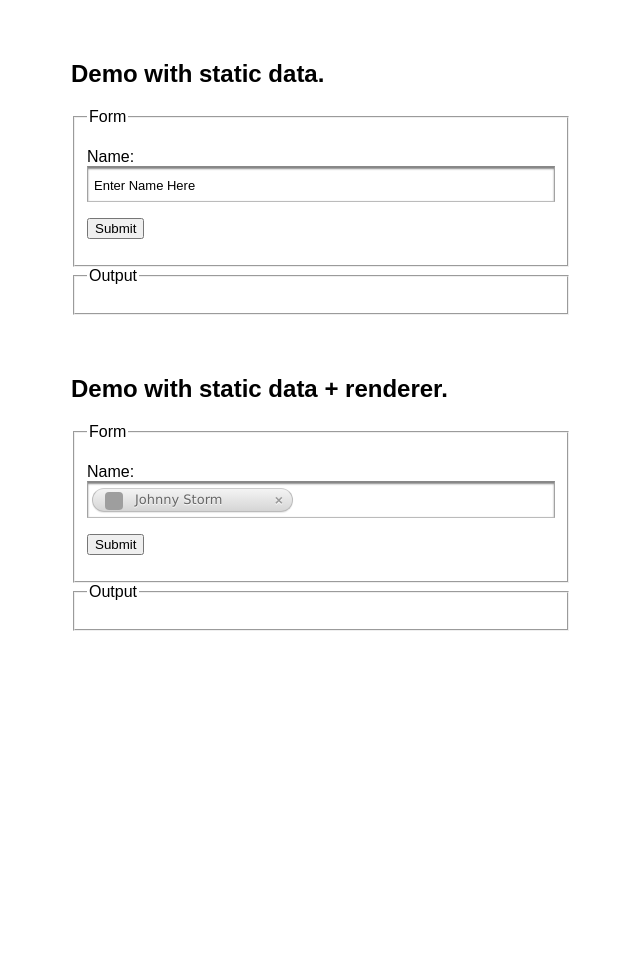
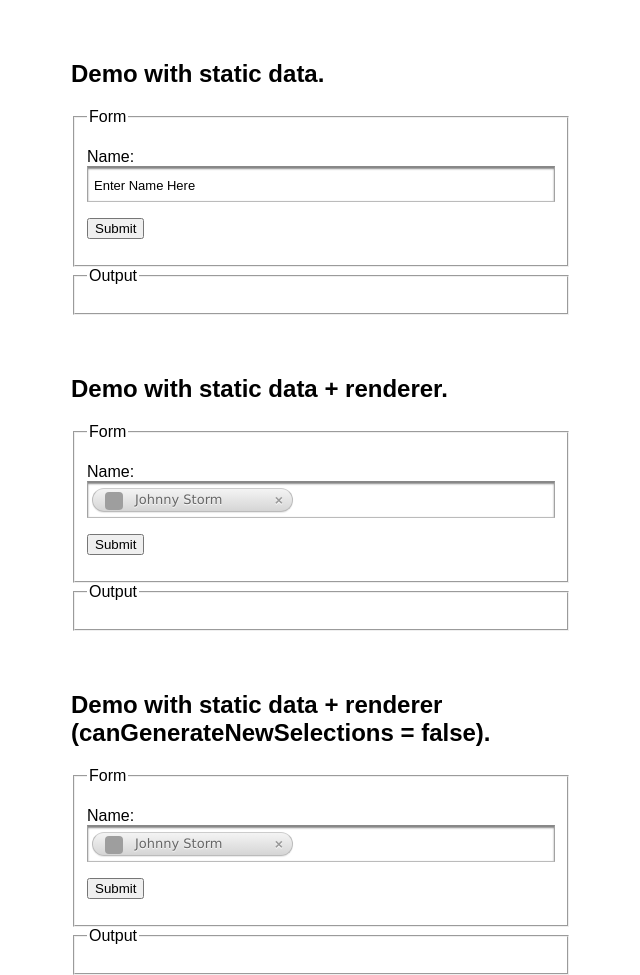
Before and after one commit to wuyuntao/jquery-autosuggest, a website: page demo/demo.html in a window 1280 px wide. Shown: the whole page, without its empty margins (319-959 px from the left). Before the commit the page ends 800 px from the top, so only its background shows below. Drawn offline with Linux system fonts and the light colour scheme; grey boxes are pictures that could not be loaded.

Commit message:
Add demo with canGenerateNewSelections = false

```diff
--- a/demo/demo.html
+++ b/demo/demo.html
@@ -183,6 +183,79 @@
                     output.text('Selected: ' + input.parent('.as-original').find(':hidden').val());
                 });
             }());
+
+            (function () {
+                var container = builder('Demo with static data + renderer (canGenerateNewSelections = false).', 'name', 'Name');
+                container.addClass('user-list');
+                var form = container.find('form');
+                var input = container.find('input[type=text]');
+                var output = container.find('pre');
+
+                var data = [
+                    {
+                        value : "21",
+                        name : "Mick Jagger",
+                        email : 'mick.jagger@example.org',
+                        image : 'http://upload.wikimedia.org/wikipedia/commons/6/68/Mick_Jagger_in_red.jpg',
+                        imageCopyright : 'http://en.wikipedia.org/wiki/File:Mick_Jagger_in_red.jpg'
+                    },
+                    {
+                        value : "43",
+                        name : "Johnny Storm",
+                        email : 'johnny.storm@example.org',
+                        image : 'http://upload.wikimedia.org/wikipedia/en/d/d8/Human_Torch.png',
+                        imageCopyright : 'http://en.wikipedia.org/wiki/File:Human_Torch.png'
+                    },
+                    {
+                        value : "46",
+                        name : "Richard Hatch",
+                        email : 'richard.hatch@example.org',
+                        image : 'http://upload.wikimedia.org/wikipedia/commons/a/a1/Richard_Hatch_gatecon.jpg',
+                        imageCopyright : 'http://de.wikipedia.org/w/index.php?title=Datei:Richard_Hatch_gatecon.jpg&filetimestamp=20060629041830'
+                    },
+                    {
+                        value : "79",
+                        name : "Michael Jordan",
+                        email : 'michael.jordan@example.org',
+                        image : 'http://upload.wikimedia.org/wikipedia/commons/thumb/b/b3/Jordan_Lipofsky.jpg/200px-Jordan_Lipofsky.jpg',
+                        imageCopyright : 'http://en.wikipedia.org/wiki/File:Jordan_Lipofsky.jpg'}
+                ];
+                var i;
+                for (i = 0; i < data.length; i++) {
+                    var displayData = data[i];
+                    var user = $('<div class="user"><span class="image"/><span class="name"/></div>');
+                    user.find('span.image').append($('<img/>').attr({src : displayData.image, height : '18px', width : '18px'}));
+                    user.find('span.name').html(displayData.name);
+                    user.attr('tooltip', displayData.email);
+                    displayData.display = user;
+                }
+
+                var options = {
+
+                    selectedItemProp : 'display',
+
+                    searchObjProps : 'name',
+
+                    formatList : function (displayData, element) {
+                        var user = $('<div class="user"><span class="image"/><span class="name"/><span class="email"/></div>');
+                        user.find('span.image').append($('<img/>').attr({src : displayData.image, height : '18px', width : '18px'}));
+                        user.find('span.name').html(displayData.name);
+                        user.find('span.email').html(displayData.email);
+                        element.append(user);
+                        return element;
+                    },
+                    preFill : [$.extend(true, {}, data[1])],
+
+                    canGenerateNewSelections : false
+
+                };
+                input.autoSuggest(data, options);
+
+                form.submit(function (event) {
+                    event.preventDefault();
+                    output.text('Selected: ' + input.parent('.as-original').find(':hidden').val());
+                });
+            }());
         });
     </script>
 </head>
```
